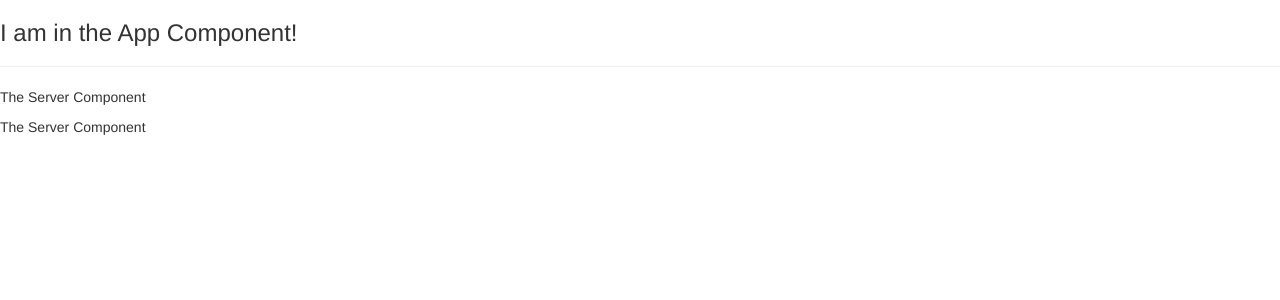
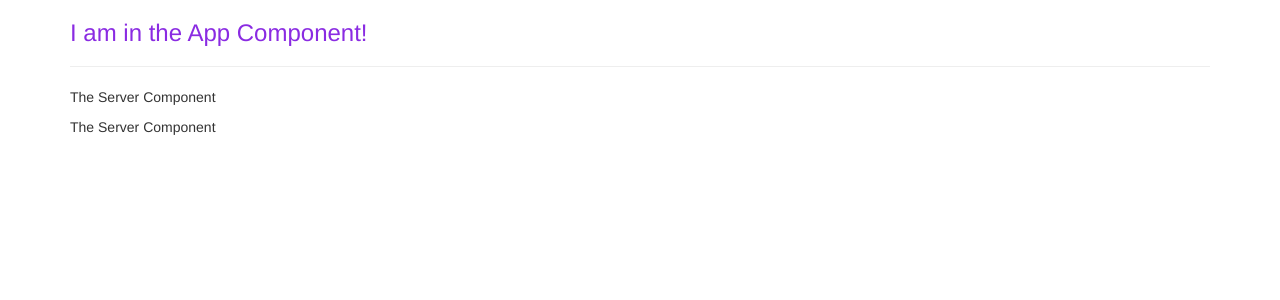
Before and after one commit to amishasubedi/Angular-Basics, an Angular app: page / in a window 1280 px wide. Shown: the top 300 px of the page. Built offline with nearby package versions, Linux system fonts and the light colour scheme.

Commit message:
component styles

```diff
--- a/src/app/app.component.css
+++ b/src/app/app.component.css
@@ -0,0 +1,3 @@
+h3 {
+    color: blueviolet
+}
--- a/src/app/app.component.html
+++ b/src/app/app.component.html
@@ -3,7 +3,16 @@
 <!-- <input type="text" [(ngModel)]="name">
 <p> {{ name }}</p> -->
 
-<h3>I am in the App Component!</h3>
+<div class="container">
+  <div class="row">
+    <div class="col-xs-12">
+      <h3>I am in the App Component!</h3>
+      <hr>
+      <app-servers></app-servers>
+    </div>
+  </div>
+</div>
+
 
 <!--How an Angular App gets loaded and started?
     - The main.ts file gets executed first where we bootstrap an angular application (AppModule) and we pass this module as an argument.
@@ -12,6 +21,3 @@
     to have some html code and a template attached to it. So Angular app starts with the content of html code.
     -
 -->
-
-<hr>
-<app-servers></app-servers>
--- a/src/app/app.component.ts
+++ b/src/app/app.component.ts
@@ -3,7 +3,7 @@
 @Component({
   selector: 'app-root',
   templateUrl: './app.component.html',
-  styleUrls: ['./app.component.css']
+  styleUrls: ['./app.component.css'] // inline styles can be added here too
 })
 export class AppComponent {
   name = 'Amisha';
--- a/src/app/servers/servers.component.ts
+++ b/src/app/servers/servers.component.ts
@@ -2,7 +2,12 @@
 
 @Component({
   selector: 'app-servers',
-  templateUrl: './servers.component.html',
+  //templateUrl: './servers.component.html', // either point to .html file or write html within this file
+  // defining html with ts file
+  template: `
+      <app-server></app-server>
+      <app-server></app-server>
+    `,
   styleUrls: ['./servers.component.css']
 })
 export class ServersComponent {
```
